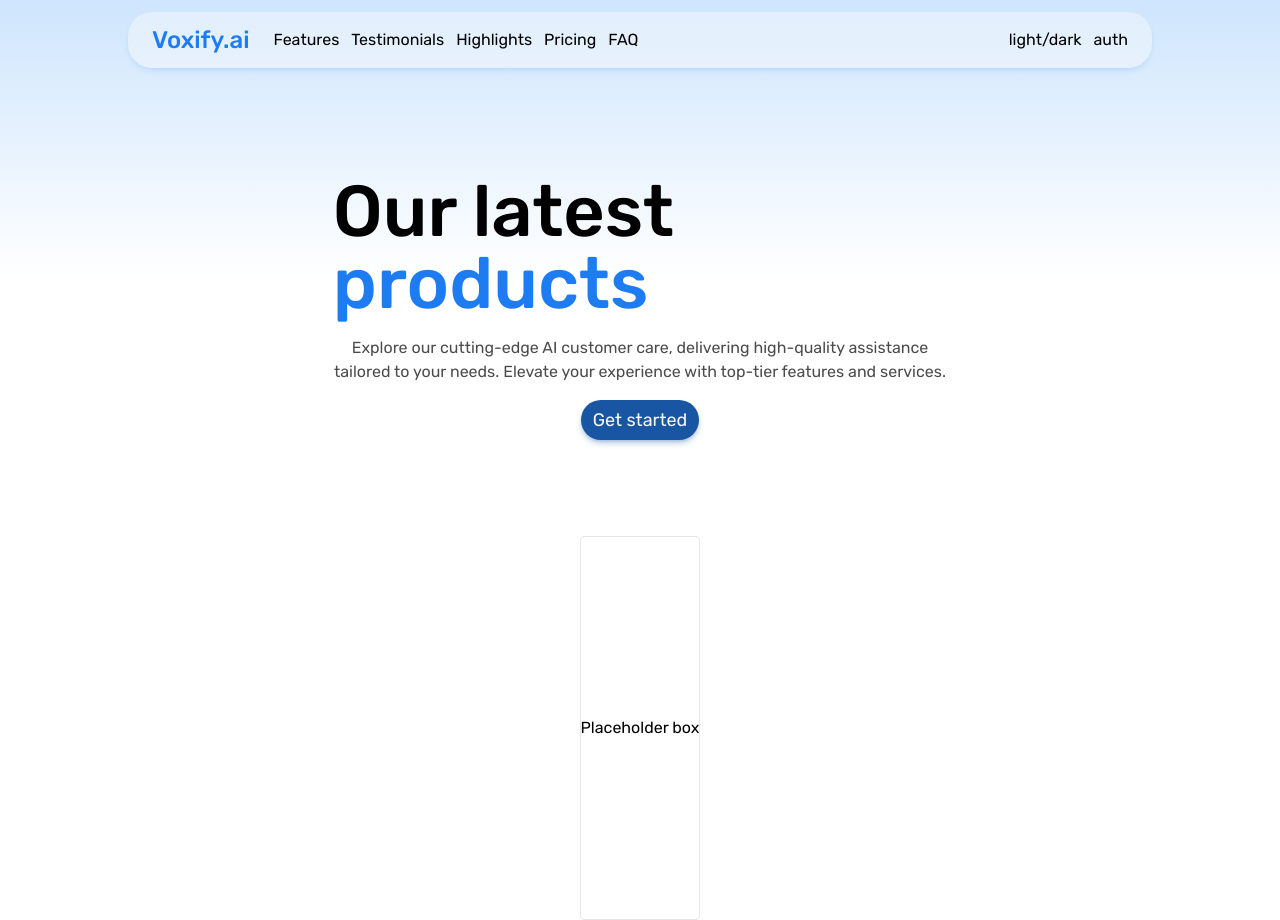
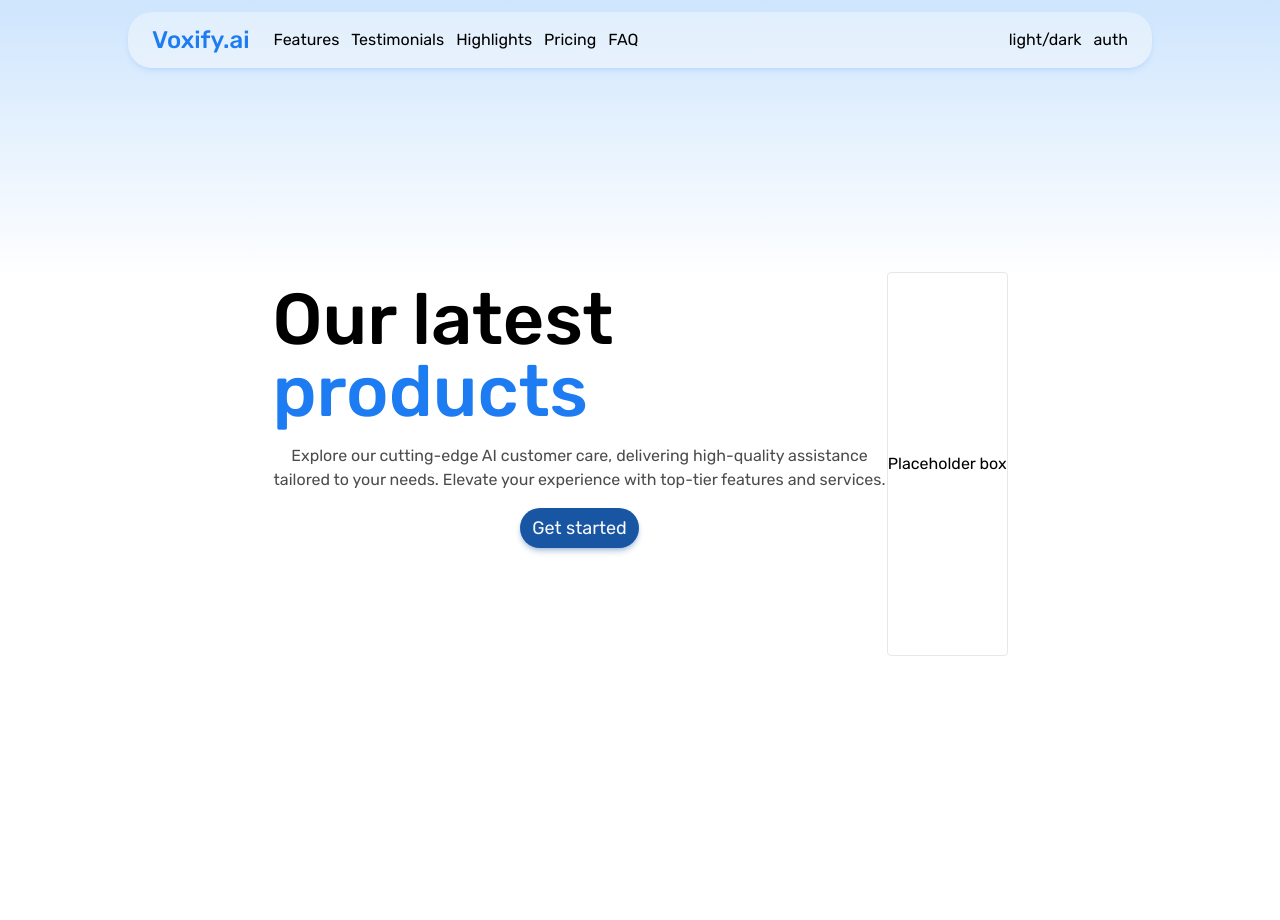
Before and after one commit to blu3IceCube/AI-saas-website, a Next.js app: page / in a window 1280 px wide. After the commit the page ends 800 px from the top, so only its background shows below. Built offline with nearby package versions, Linux system fonts and the light colour scheme.

Commit message:
fixing issues

```diff
--- a/app/components/Hero.tsx
+++ b/app/components/Hero.tsx
@@ -2,8 +2,8 @@ import React from "react";
 
 const Hero = () => {
   return (
-    <div className="flex flex-col items-center w-3/5">
-      <div className="flex flex-col gap-4 items-center">
+    <>
+      <div className="flex flex-col gap-4 items-center w-3/5">
         <h1 className="text-7xl font-medium">
           Our latest <span className="text-[#1d7cf2]">products</span>
         </h1>
@@ -27,7 +27,7 @@ const Hero = () => {
           <span>Placeholder box</span>
         </div>
       </div>
-    </div>
+    </>
   );
 };
 
```
